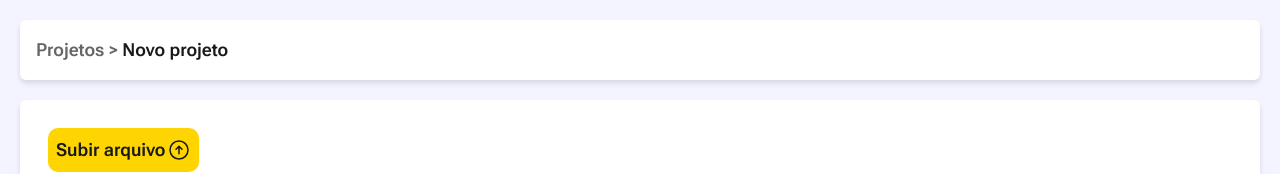
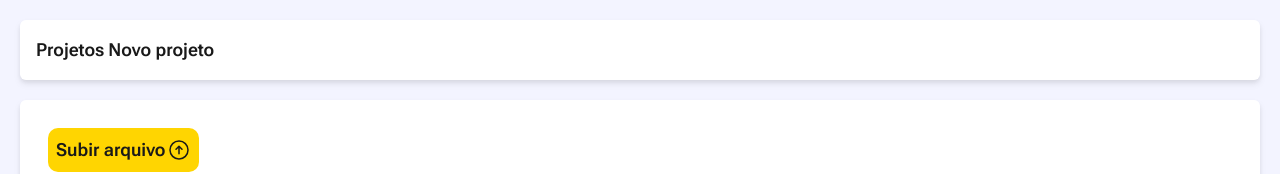
Before and after one commit to Equipe-Nimbus/Equipe-API-3DSM-Beelieve-Frontend, a React (Create React App) app: page /projetos/novo-projeto in a window 1280 px wide. Shown: the top 174 px of the page. Built offline with nearby package versions, Linux system fonts and the light colour scheme.

Commit message:
feat: Componente de listagem de projetos em andamento

```diff
--- a/src/components/Breadcrumbs.jsx
+++ b/src/components/Breadcrumbs.jsx
@@ -7,20 +7,22 @@ function Breadcrumbs() {
 
   return (
     <>
+    <div className="bg-bg100 m-5 rounded-md p-4 drop-shadow-md">
       <ol className="flex flex-row gap-1 text-lg font-semibold text-on-light">
         {matches.map((match, index) => (
-          <li key={index} className={match !== matches[matches.length - 1] ? 'hover:border-b-2 text-n40 hover:text-on-light' : ''}>
-            {match !== matches[matches.length - 1] ? (
+          <li key={index} className={matches.length > 2 && match !== matches[matches.length - 1] ? 'hover:border-b-2 text-n40 hover:text-on-light' : ''}>
+            {matches.length > 2 && match !== matches[matches.length - 1] ? (
               <Link to={match.pathname}>
                 {match.handle?.title}
                 {" >"}
               </Link>
             ) : (
-              match.handle.title
+              match.handle?.title
             )}
           </li>
         ))}
       </ol>
+      </div>
     </>
   )
 }
--- /dev/null
+++ b/src/components/CardProjeto.jsx
@@ -0,0 +1,15 @@
+import React from "react";
+
+function CardProjeto({titulo, descricao}) {
+
+    return(
+        <>
+        <div className="border flex flex-col w-64 mt-5 px-5 py-7 border-n90 drop-shadow-md rounded-md">
+            <h1 className="text-complementary-20 text-lg font-semibold">{titulo}</h1>
+            <p className="text-n40 text-sm mt-2">{descricao}</p>
+        </div>
+        </>
+    )
+}
+
+export default CardProjeto
--- a/src/components/ListaProjeto.jsx
+++ /dev/null
@@ -1,44 +0,0 @@
-import React, { useState, useEffect } from 'react';
-import { useNavigate } from 'react-router-dom';
-import api from '../services/axios.js'
-
-function ListaProjeto(){
-    const [id, setId] = useState(null);
-    const [projeto, setProjeto] = useState([]);
-    const [funcao, setFuncao] = useState('');
-    const [renderizou, setRenderizou] = useState(false);
-    const navegate = useNavigate();
-
-    useEffect(() => {
-        getProjeto();
-    }, []); //array vazio indica que este useEffect será executado uma vez quando o componente for montado
-
-    async function getProjeto() {
-        try{
-            const response = await api.get('/listaProjeto');
-            setProjeto(response.data.tabelaProjeto); //pegando os dados da resposta
-            console.log(response.data.tabelaProjeto);
-        }
-        catch(erro){
-            console.log(erro);
-        }
-    }
-
-    return (
-        <div>
-            <h1 className="mainTitle">PROJETOS</h1>
-            {projeto.map((projeto, index) => (
-                <div key={index} onClick={() => navegate(`/projeto/${projeto.id}`)}>
-                    <h1>{projeto.nome} - {projeto.valor}</h1>
-                    <div>
-                        <p>Horas homem: {projeto.horaHomem}</p>
-                        <p>Valor total: {projeto.valor}</p>
-                        <p>Status do projeto: {projeto.status}</p>
-                    </div>
-                </div>
-            ))}
-        </div>
-    );
-}
-
-export default ListaProjeto;
--- /dev/null
+++ b/src/pages/ListaProjeto.jsx
@@ -0,0 +1,47 @@
+import React, { useState, useEffect } from 'react';
+import Breadcrumbs from '../components/Breadcrumbs.jsx';
+import Button from '../components/Button.jsx';
+import CardProjeto from '../components/CardProjeto.jsx';
+
+import { BsPlusCircle } from "react-icons/bs"
+
+function ListaProjeto(){
+
+    useEffect(() => {
+        getProjeto();
+    }, []); //array vazio indica que este useEffect será executado uma vez quando o componente for montado
+
+    async function getProjeto() {
+        try{
+        }
+        catch(erro){
+        }
+    }
+
+    return (
+        <div>
+            <Breadcrumbs/>
+            <div className="bg-bg100 m-5 rounded-md p-7 drop-shadow-md">
+                <Button texto="Novo"
+                iconeOpcional={BsPlusCircle}
+                iconeTamanho="20px"
+                className="bg-primary50 text-on-primary mb-5  flex items-center gap-0.5 rounded-[10px] p-2 text-lg font-semibold"/>
+                <hr className="border-n90"></hr>
+                <CardProjeto titulo="Projeto X" descricao="Míssel spaghetti joga molho de tomate em 50m e desmaia 50 pessoas"/>
+            </div>
+
+            {/* {projeto.map((projeto, index) => (
+                <div key={index} onClick={() => navegate(`/projeto/${projeto.id}`)}>
+                    <h1>{projeto.nome} - {projeto.valor}</h1>
+                    <div>
+                        <p>Horas homem: {projeto.horaHomem}</p>
+                        <p>Valor total: {projeto.valor}</p>
+                        <p>Status do projeto: {projeto.status}</p>
+                    </div>
+                </div>
+            ))} */}
+        </div>
+    );
+}
+
+export default ListaProjeto;
--- a/src/pages/NovoProjeto.jsx
+++ b/src/pages/NovoProjeto.jsx
@@ -8,10 +8,7 @@ import { HiOutlineArrowUpCircle } from "react-icons/hi2";
 function NovoProjeto() {
   return (
     <>
-      <div className="bg-bg100 m-5 rounded-md p-4 drop-shadow-md">
-        <Breadcrumbs/>
-      </div>
-
+      <Breadcrumbs/>
       <div className="bg-bg100 m-5 rounded-md p-7 drop-shadow-md">
         <Button
           texto="Subir arquivo"
--- a/src/routes.js
+++ b/src/routes.js
@@ -1,5 +1,5 @@
 import App from "./App";
-import ListaProjeto from "./components/ListaProjeto";
+import ListaProjeto from "./pages/ListaProjeto";
 import NovoProjeto from "./pages/NovoProjeto";
 
 const router = [
--- a/tailwind.config.js
+++ b/tailwind.config.js
@@ -6,6 +6,7 @@ module.exports = {
 
       'primary50': '#FFD501',  /* Amarelo principal */
       'primary98': '#FFF6CC',
+      'complementary-20': '#001268', /* Azul complementar */
       'error' : '#F73131',
 
       /* Cores de background */
```
